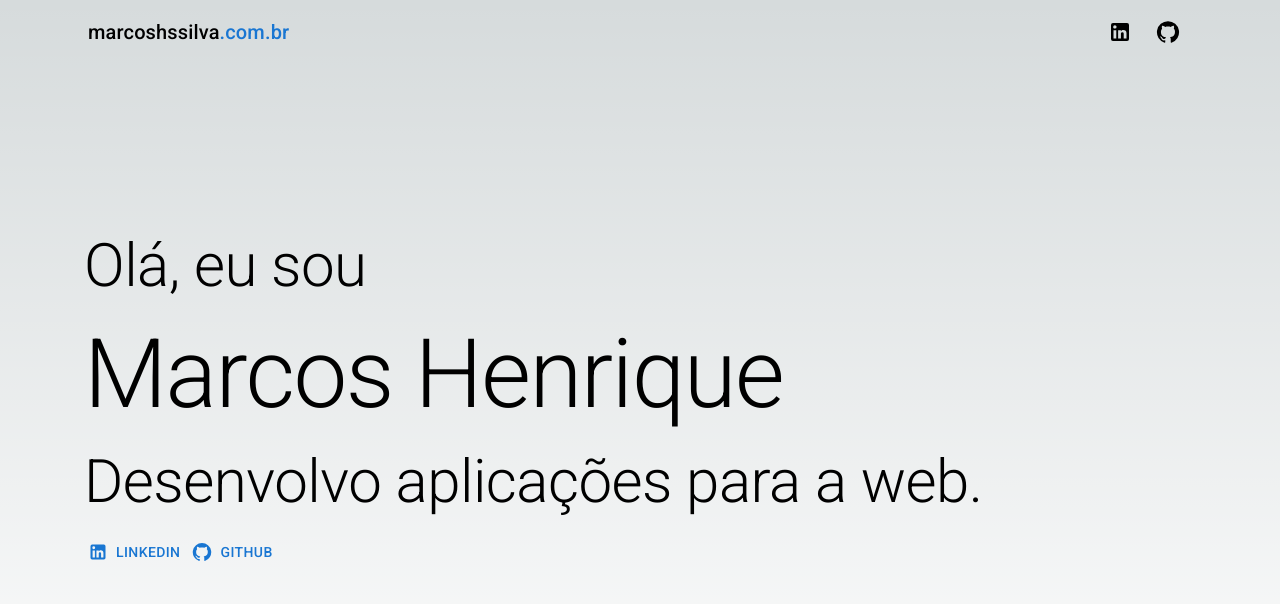
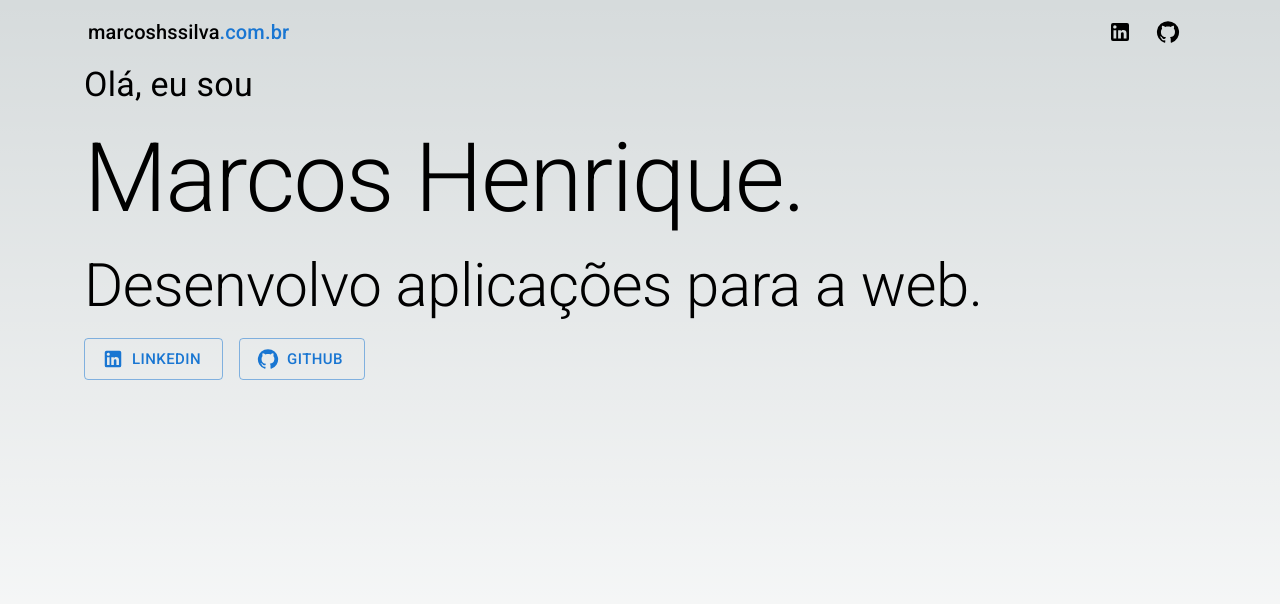
Before and after one commit to marcoshssilva/marcosilva.dev, a Next.js app: page / in a window 1280 px wide. Shown: the top 604 px of the page. Built offline with nearby package versions, Linux system fonts and the light colour scheme.

Commit message:
Update page

```diff
--- a/src/app/page.tsx
+++ b/src/app/page.tsx
@@ -11,37 +11,46 @@ import MenuComponent from "./components/menu/menu";
 
 export default function Home() {
   const theme = useTheme();
-  const isTablet = useMediaQuery(theme.breakpoints.up('md'));
+  const isTablet = useMediaQuery(theme.breakpoints.up('sm'));
 
   return (
     <>
       <MenuComponent />
-      <Container>
-        <Box className="min-h-screen flex flex-col items-start justify-center px-5">
+      <Container className="min-h-screen flex flex-col items-start justify-center" sx={{ paddingY: '64px' }}>
+        <Box className="px-5">
 
-            <Typography className="pb-4" sx={{ width: '100%' }} variant={ isTablet ? 'h2' : 'h5'} align={ isTablet ? 'left' : 'center'}>
-              Olá, eu sou
-            </Typography>
-            <Typography className="pb-4" sx={{ width: '100%' }} variant={ isTablet ? 'h1' : 'h3'} align={ isTablet ? 'left' : 'center'}>
-              Marcos Henrique
-            </Typography>
-            <Typography className="pb-4" sx={{ width: '100%' }} variant={ isTablet ? 'h2' : 'h3'} align={ isTablet ? 'left' : 'center'}>
-              Desenvolvo aplicações para a web.
-            </Typography>
+            <Typography
+              className="pb-4"
+              sx={{ width: '100%' }}
+              variant={ isTablet ? 'h4' : 'h5'}
+              align={ isTablet ? 'left' : 'left'}>Olá, eu sou</Typography>
 
-            <Box className="w-full flex justify-center md:justify-start">
+            <Typography
+              className="pb-4"
+              sx={{ width: '100%' }}
+              variant={ isTablet ? 'h1' : 'h3'}
+              align={ isTablet ? 'left' : 'left'}>Marcos Henrique.</Typography>
+
+            <Typography
+              className="pb-4"
+              sx={{ width: '100%' }}
+              variant={ isTablet ? 'h2' : 'h4'}
+              align={ isTablet ? 'left' : 'left'}>Desenvolvo aplicações para a web.</Typography>
 
             <Button
+              variant="outlined"
               startIcon={ <LinkedInIcon /> }
               href="https://www.linkedin.com/in/marcos-henrique-santana/"
+              size="large"
+              sx={{ marginRight: '16px' }}
               target="_blank">LinkedIn</Button>
 
             <Button
+              variant="outlined"
               startIcon={ <GitHubIcon /> }
               href="https://github.com/marcoshssilva"
+              size="large"
               target="_blank">GitHub</Button>
-
-            </Box>
 
         </Box>
       </Container>
```
Lines whose indentation alone changed are shown as unchanged.
